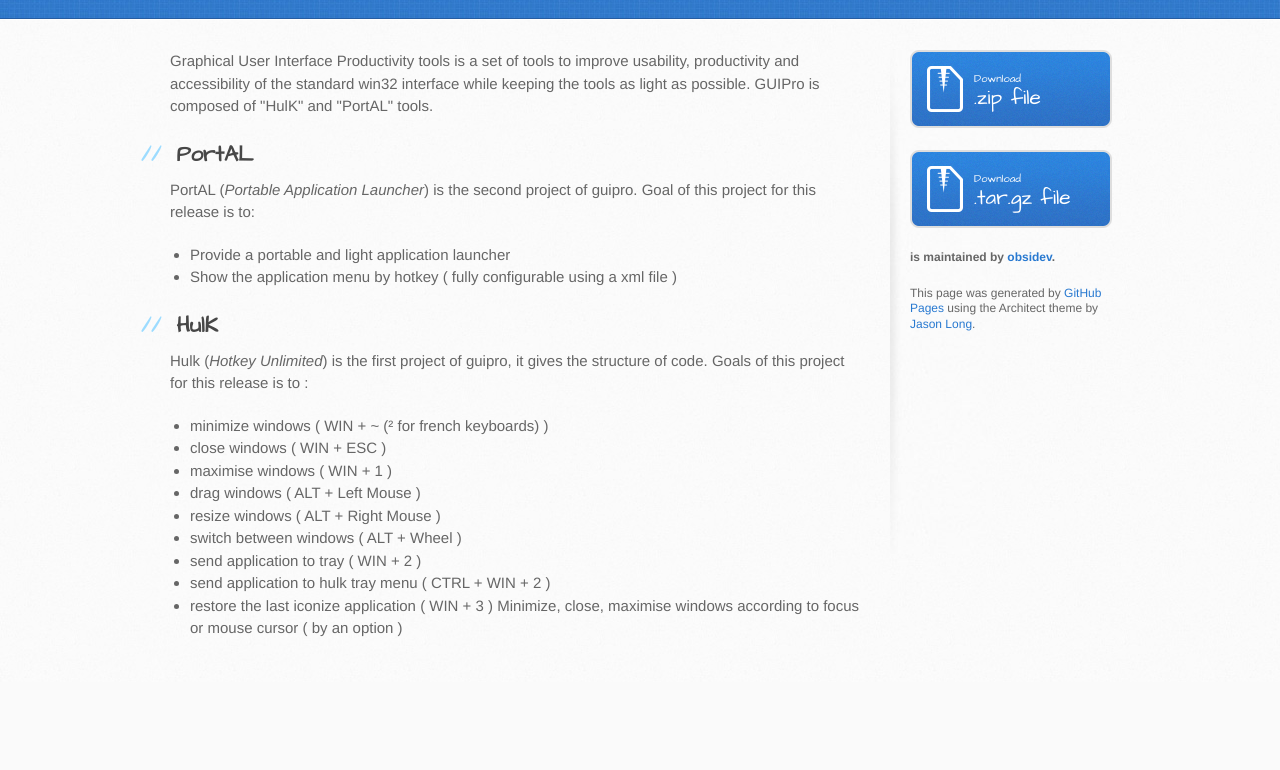
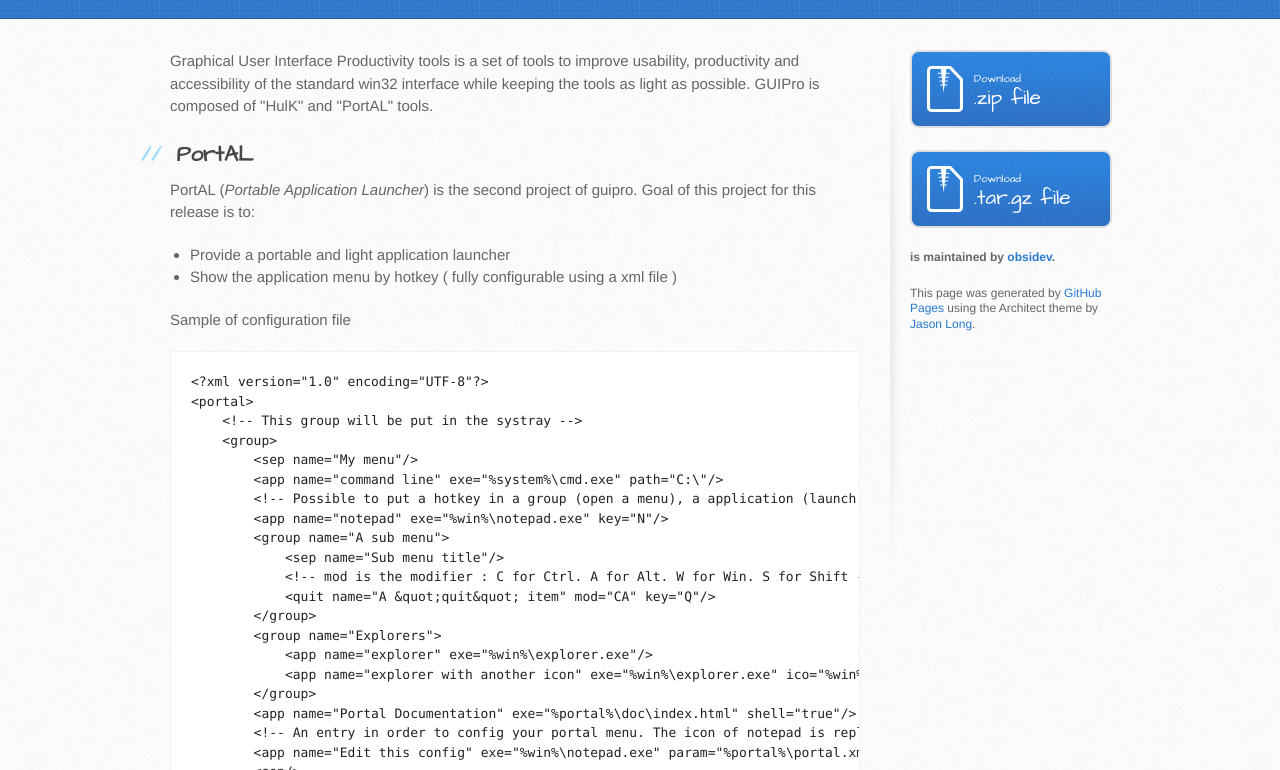
Before and after one commit to glatigny/guipro, a plain HTML site: page index.html in a window 1280 px wide. Shown: the part 182-952 px from the top of the page. Before the commit the page ends 864 px from the top, so only its background shows below. Drawn offline with Linux system fonts and the light colour scheme.

Commit message:
Create gh-pages branch via GitHub

```diff
--- a/index.html
+++ b/index.html
@@ -41,6 +41,33 @@ Goal of this project for this release is to:</p>
 <li>Show the application menu by hotkey ( fully configurable using a xml file )</li>
 </ul>
 
+<p>Sample of configuration file</p>
+
+<div class="highlight highlight-XML"><pre>&lt;?<span class="pl-ent">xml</span><span class="pl-e"> version</span>=<span class="pl-s1"><span class="pl-pds">"</span>1.0<span class="pl-pds">"</span></span><span class="pl-e"> encoding</span>=<span class="pl-s1"><span class="pl-pds">"</span>UTF-8<span class="pl-pds">"</span></span>?&gt;
+&lt;<span class="pl-ent">portal</span>&gt;
+    <span class="pl-c">&lt;!-- This group will be put in the systray --&gt;</span>
+    &lt;<span class="pl-ent">group</span>&gt;
+        &lt;<span class="pl-ent">sep</span> <span class="pl-e">name</span>=<span class="pl-s1"><span class="pl-pds">"</span>My menu<span class="pl-pds">"</span></span>/&gt;
+        &lt;<span class="pl-ent">app</span> <span class="pl-e">name</span>=<span class="pl-s1"><span class="pl-pds">"</span>command line<span class="pl-pds">"</span></span> <span class="pl-e">exe</span>=<span class="pl-s1"><span class="pl-pds">"</span>%system%\cmd.exe<span class="pl-pds">"</span></span> <span class="pl-e">path</span>=<span class="pl-s1"><span class="pl-pds">"</span>C:\<span class="pl-pds">"</span></span>/&gt;
+        <span class="pl-c">&lt;!-- Possible to put a hotkey in a group (open a menu), a application (launch it) or a special item (quit to quit. sep does nothing) --&gt;</span>
+        &lt;<span class="pl-ent">app</span> <span class="pl-e">name</span>=<span class="pl-s1"><span class="pl-pds">"</span>notepad<span class="pl-pds">"</span></span> <span class="pl-e">exe</span>=<span class="pl-s1"><span class="pl-pds">"</span>%win%\notepad.exe<span class="pl-pds">"</span></span> <span class="pl-e">key</span>=<span class="pl-s1"><span class="pl-pds">"</span>N<span class="pl-pds">"</span></span>/&gt;
+        &lt;<span class="pl-ent">group</span> <span class="pl-e">name</span>=<span class="pl-s1"><span class="pl-pds">"</span>A sub menu<span class="pl-pds">"</span></span>&gt;
+            &lt;<span class="pl-ent">sep</span> <span class="pl-e">name</span>=<span class="pl-s1"><span class="pl-pds">"</span>Sub menu title<span class="pl-pds">"</span></span>/&gt;
+            <span class="pl-c">&lt;!-- mod is the modifier : C for Ctrl. A for Alt. W for Win. S for Shift --&gt;</span>
+            &lt;<span class="pl-ent">quit</span> <span class="pl-e">name</span>=<span class="pl-s1"><span class="pl-pds">"</span>A <span class="pl-c1">&amp;quot;</span>quit<span class="pl-c1">&amp;quot;</span> item<span class="pl-pds">"</span></span> <span class="pl-e">mod</span>=<span class="pl-s1"><span class="pl-pds">"</span>CA<span class="pl-pds">"</span></span> <span class="pl-e">key</span>=<span class="pl-s1"><span class="pl-pds">"</span>Q<span class="pl-pds">"</span></span>/&gt;
+        &lt;/<span class="pl-ent">group</span>&gt;
+        &lt;<span class="pl-ent">group</span> <span class="pl-e">name</span>=<span class="pl-s1"><span class="pl-pds">"</span>Explorers<span class="pl-pds">"</span></span>&gt;
+            &lt;<span class="pl-ent">app</span> <span class="pl-e">name</span>=<span class="pl-s1"><span class="pl-pds">"</span>explorer<span class="pl-pds">"</span></span> <span class="pl-e">exe</span>=<span class="pl-s1"><span class="pl-pds">"</span>%win%\explorer.exe<span class="pl-pds">"</span></span>/&gt;
+            &lt;<span class="pl-ent">app</span> <span class="pl-e">name</span>=<span class="pl-s1"><span class="pl-pds">"</span>explorer with another icon<span class="pl-pds">"</span></span> <span class="pl-e">exe</span>=<span class="pl-s1"><span class="pl-pds">"</span>%win%\explorer.exe<span class="pl-pds">"</span></span> <span class="pl-e">ico</span>=<span class="pl-s1"><span class="pl-pds">"</span>%win%\explorer.exe,2<span class="pl-pds">"</span></span>/&gt;
+        &lt;/<span class="pl-ent">group</span>&gt;
+        &lt;<span class="pl-ent">app</span> <span class="pl-e">name</span>=<span class="pl-s1"><span class="pl-pds">"</span>Portal Documentation<span class="pl-pds">"</span></span> <span class="pl-e">exe</span>=<span class="pl-s1"><span class="pl-pds">"</span>%portal%\doc\index.html<span class="pl-pds">"</span></span> <span class="pl-e">shell</span>=<span class="pl-s1"><span class="pl-pds">"</span>true<span class="pl-pds">"</span></span>/&gt;
+        <span class="pl-c">&lt;!-- An entry in order to config your portal menu. The icon of notepad is replaced by the XML icon --&gt;</span>
+        &lt;<span class="pl-ent">app</span> <span class="pl-e">name</span>=<span class="pl-s1"><span class="pl-pds">"</span>Edit this config<span class="pl-pds">"</span></span> <span class="pl-e">exe</span>=<span class="pl-s1"><span class="pl-pds">"</span>%win%\notepad.exe<span class="pl-pds">"</span></span> <span class="pl-e">param</span>=<span class="pl-s1"><span class="pl-pds">"</span>%portal%\portal.xml<span class="pl-pds">"</span></span> <span class="pl-e">ico</span>=<span class="pl-s1"><span class="pl-pds">"</span>%portal%\portal.xml<span class="pl-pds">"</span></span> /&gt;
+        &lt;<span class="pl-ent">sep</span>/&gt;
+        &lt;<span class="pl-ent">quit</span>/&gt;
+    &lt;/<span class="pl-ent">group</span>&gt;
+&lt;/<span class="pl-ent">portal</span>&gt;</pre></div>
+
 <h2>
 <a id="hulk" class="anchor" href="#hulk" aria-hidden="true"><span class="octicon octicon-link"></span></a>HulK</h2>
 
```
Also changed, not shown: params.json (+1 -1 lines).
